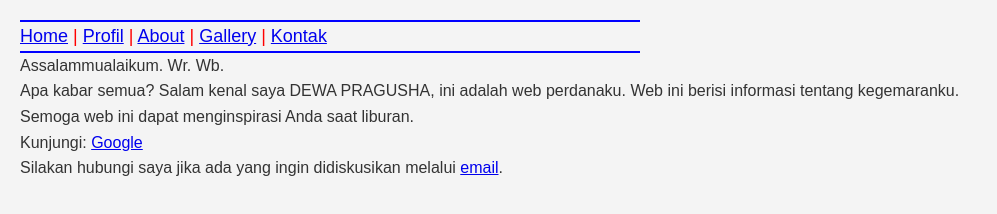
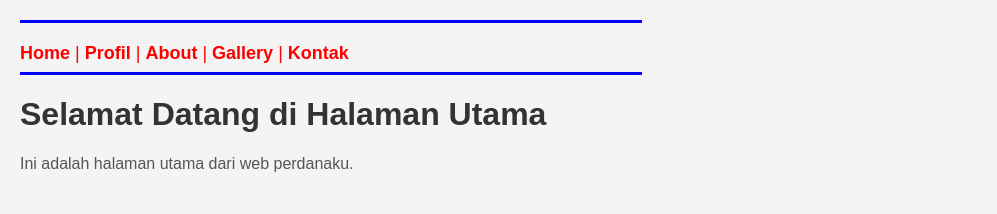
Before and after one commit to pragusha24/tugas-web, a plain HTML site: page index.html in a window 1280 px wide. Shown: the whole page, without its empty margins (0-997 px from the left). Drawn offline with Linux system fonts and the light colour scheme.

Commit message:
Update index.html

```diff
--- a/index.html
+++ b/index.html
@@ -4,25 +4,99 @@
     <meta charset="UTF-8">
     <meta name="viewport" content="width=device-width, initial-scale=1.0">
     <title>Contoh Hyperlink</title>
-    <link rel="stylesheet" href="styles.css">
+    <style>
+        body {
+            font-family: Arial, sans-serif;
+            margin: 20px;
+            padding: 0;
+            background-color: #f4f4f4;
+        }
+
+        a {
+            text-decoration: none;
+            color: red;
+            font-weight: bold;
+        }
+
+        a:hover {
+            color: blue;
+        }
+
+        h1 {
+            color: #333;
+        }
+
+        p {
+            color: #555;
+        }
+
+        hr {
+            margin-bottom: 20px;
+        }
+
+        .content {
+            display: none;
+        }
+
+        .active {
+            display: block;
+        }
+    </style>
 </head>
 <body>
+
+    <!-- Menu Navigasi -->
     <hr color="blue" size="3" width="50%" align="left">
     <font size="4" color="red">
-        <a href="home.html">Home</a> |
-        <a href="profil.html">Profil</a> |
-        <a href="about.html">About</a> |
-        <a href="galery.html">Gallery</a> |
-        <a href="kontak.html">Kontak</a>
+        <a href="#" onclick="showContent('home')">Home</a> |
+        <a href="#" onclick="showContent('profil')">Profil</a> |
+        <a href="#" onclick="showContent('about')">About</a> |
+        <a href="#" onclick="showContent('gallery')">Gallery</a> |
+        <a href="#" onclick="showContent('kontak')">Kontak</a>
     </font>
     <hr color="blue" size="3" width="50%" align="left">
 
-    <font size="3">
-        Assalammualaikum. Wr. Wb. <br>
-        Apa kabar semua? Salam kenal saya DEWA PRAGUSHA, ini adalah web perdanaku. Web ini berisi informasi tentang kegemaranku. <br>
-        Semoga web ini dapat menginspirasi Anda saat liburan. <br>
-        Kunjungi: <a href="http://www.google.com" target="_blank">Google</a> <br>
-        Silakan hubungi saya jika ada yang ingin didiskusikan melalui <a href="mailto:endarnirmala@gmail.com">email</a>.
-    </font>
+    <!-- Konten Halaman -->
+    <div id="home" class="content active">
+        <h1>Selamat Datang di Halaman Utama</h1>
+        <p>Ini adalah halaman utama dari web perdanaku.</p>
+    </div>
+
+    <div id="profil" class="content">
+        <h1>Profil Saya</h1>
+        <p>Nama saya Dewa Pragusha, dan ini adalah web perdanaku.</p>
+    </div>
+
+    <div id="about" class="content">
+        <h1>Tentang Web Ini</h1>
+        <p>Web ini dibuat untuk berbagi informasi tentang kegemaranku dan kegiatan liburanku.</p>
+    </div>
+
+    <div id="gallery" class="content">
+        <h1>Galeri Kegemaran</h1>
+        <p>Berikut adalah beberapa foto kegemaranku:</p>
+        <img src="foto formal.jpg" alt="width300,hight300">
+        <!-- Tambahkan gambar di sini -->
+    </div>
+
+    <div id="kontak" class="content">
+        <h1>Hubungi Saya</h1>
+        <p>Anda bisa menghubungi saya melalui <a href="mailto:pragusha716@gmail.com">email</a>.</p>
+    </div>
+
+    <!-- Script JavaScript untuk Navigasi -->
+    <script>
+        function showContent(id) {
+            // Sembunyikan semua konten
+            var contents = document.getElementsByClassName('content');
+            for (var i = 0; i < contents.length; i++) {
+                contents[i].classList.remove('active');
+            }
+
+            // Tampilkan konten yang dipilih
+            document.getElementById(id).classList.add('active');
+        }
+    </script>
+
 </body>
 </html>
```
